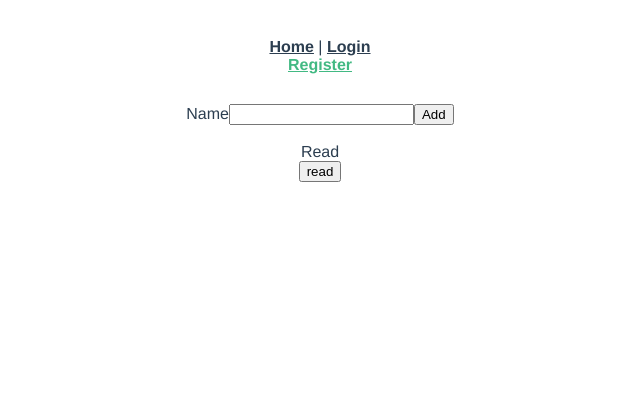
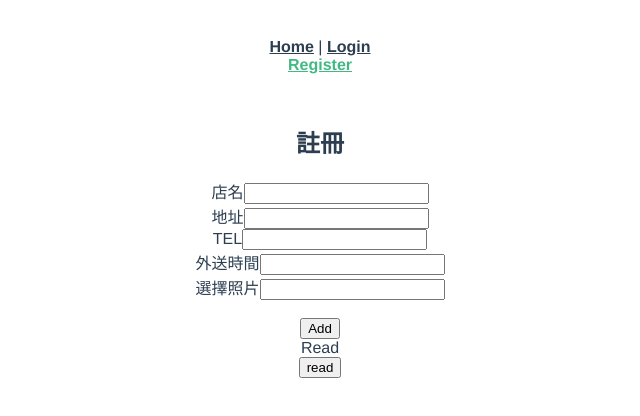
Before and after one commit to YueChuCheng/finalproject_test, a Vue app: page /register in a window 1280 px wide. Shown: the top 416 px of the page, without its empty margins (320-960 px from the left). Built offline with nearby package versions, Linux system fonts and the light colour scheme.

Commit message:
determining wether register or not and change page

```diff
--- a/src/store.js
+++ b/src/store.js
@@ -1,7 +1,7 @@
 import Vue from 'vue'
 import Vuex from 'vuex'
 import router from './router'
-
+import $ from 'jquery'
 Vue.use(Vuex)
 
 export default new Vuex.Store({
@@ -15,7 +15,7 @@ export default new Vuex.Store({
     },
     registered: {
       userid: '',
-      registerBool:'',
+      registerBool: '',
     }
   },
   getters: {
@@ -23,8 +23,8 @@ export default new Vuex.Store({
     getregisterBool: state => {
       return state.registered.registerBool;
     },
-    setvalue(value){
-      this.state.registered.registerBool=value;
+    setvalue(value) {
+      this.state.registered.registerBool = value;
     }
   }
   ,
@@ -33,17 +33,40 @@ export default new Vuex.Store({
   actions: {
 
     async loginWithGoogle() {
+
+      //讀取資料
+      let user = firebase.auth().currentUser.uid;
+      let docRef = await firebase.firestore().collection("user").doc(user)
+      try {
+        let doc = await docRef.get();
+        this.state.registered.registerBool = doc.data()
+      }
+      catch (error) {
+        console.log("提取文件時出錯:", error);
+      }
+
+      var registerBool=this.state.registered.registerBool; //save registerBool in local varible
+
+
       var provider = new firebase.auth.GoogleAuthProvider();
       provider.addScope('https://www.googleapis.com/auth/contacts.readonly');
-      firebase.auth().signInWithPopup(provider).then(function(result) {
+      firebase.auth().signInWithPopup(provider).then(function (result) {
         // This gives you a Google Access Token. You can use it to access the Google API.
         var token = result.credential.accessToken;
         // The signed-in user info.
         var user = result.user;
-         // ...
-        router.push('/')//if login change to home page
+        // ...
+        console.log(registerBool);
+        if (registerBool!=undefined) {
+          router.push('/')//if login change to home page
+        }
+        else {
+          alert("你沒有註冊過喔");
+          router.push('/register')//if not register ever change to register page
 
-      }).catch(function(error) {
+        }
+
+      }).catch(function (error) {
         // Handle Errors here.
         var errorCode = error.code;
         var errorMessage = error.message;
@@ -58,27 +81,26 @@ export default new Vuex.Store({
     set() {
       var user = firebase.auth().currentUser.uid;
       firebase.firestore().collection("user").doc(user).set({
-        storename: "好食",
-        address:"台北市",
-        tel: "0975975670",
-        time:"7-11"
+        storename: $("input[name='name']").val(),
+        address: $("input[name='address']").val(),
+        tel: $("input[name='tel']").val(),
+        time: $("input[name='time']").val(),
+        registerBool: "true"
       });
 
     }
     ,
     async read() {
-      //將docRef包裝成return 變數
-      //接取A.then()
-     let user =firebase.auth().currentUser.uid;
+      let user = firebase.auth().currentUser.uid;
       let docRef = await firebase.firestore().collection("user").doc(user)
-       try{
-         let doc =await docRef.get();
-         this.state.registered.registerBool= doc.data()
-       }
-       catch(error){
+      try {
+        let doc = await docRef.get();
+        this.state.registered.registerBool = doc.data()
+      }
+      catch (error) {
         console.log("提取文件時出錯:", error);
-       }
-        console.log(this.state.registered.registerBool.tel);
+      }
+      console.log(this.state.registered.registerBool);
     }
 
 
--- a/src/views/Register.vue
+++ b/src/views/Register.vue
@@ -1,11 +1,33 @@
 <template>
   <div class="register">
+    <h2>註冊</h2>
+    <form name="form_name" id="form_name">
+      <label>店名</label>
+      <input type="text" name="name" required>
 
-    <form name="form_name" id="form_name">
-      <label>Name</label>
-      <input type="text" name="name">
-      <button @click="set()">Add</button>
     </form>
+    <form name="address" id="address">
+      <label>地址</label>
+      <input type="text" name="address" required>
+
+    </form>
+    <form name="tel" id="tel">
+      <label>TEL</label>
+      <input type="text" name="tel" required>
+
+    </form>
+    <form name="time" id="time">
+      <label>外送時間</label>
+      <input type="text" name="time" required>
+
+    </form>
+     <form name="img" id="img">
+      <label>選擇照片</label>
+      <input type="text" name="img" required>
+
+    </form>
+    <br>
+    <button @click="set()">Add</button>
     <br>
 
     <label>Read</label>
```
